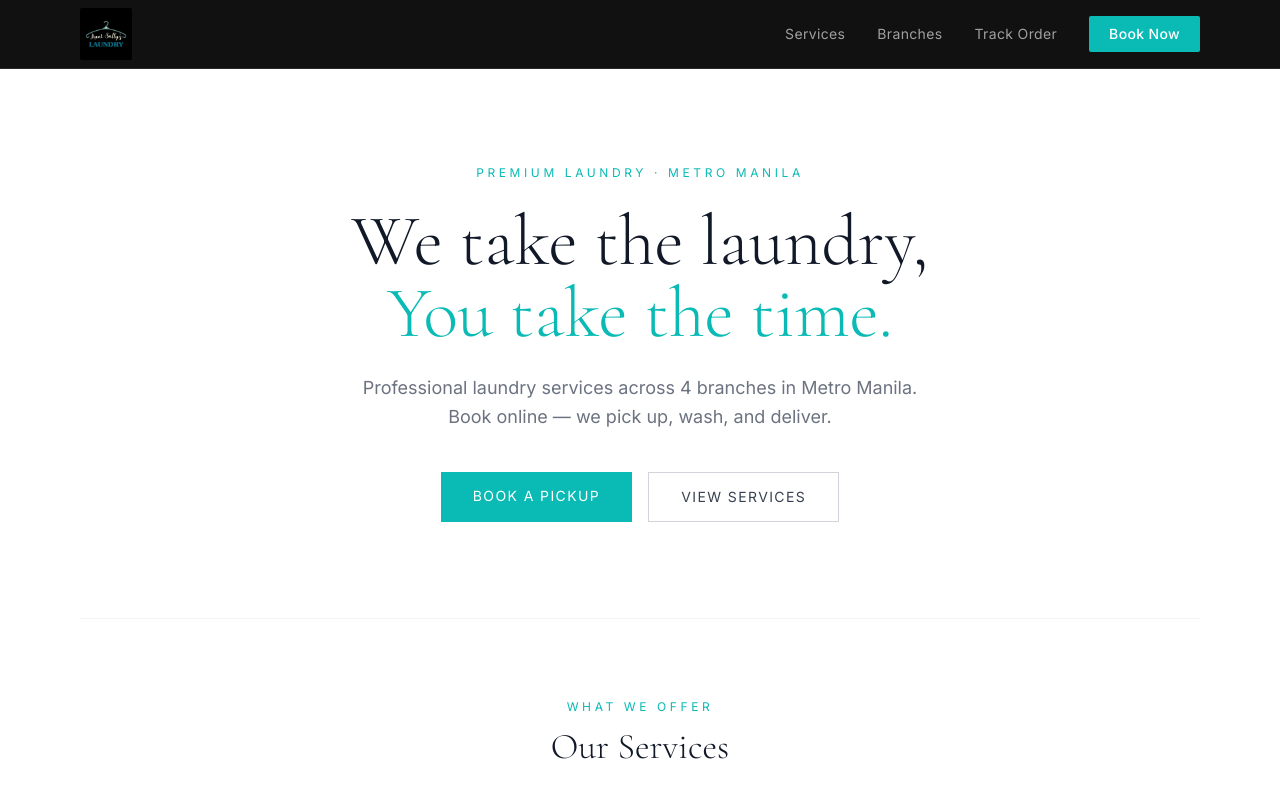
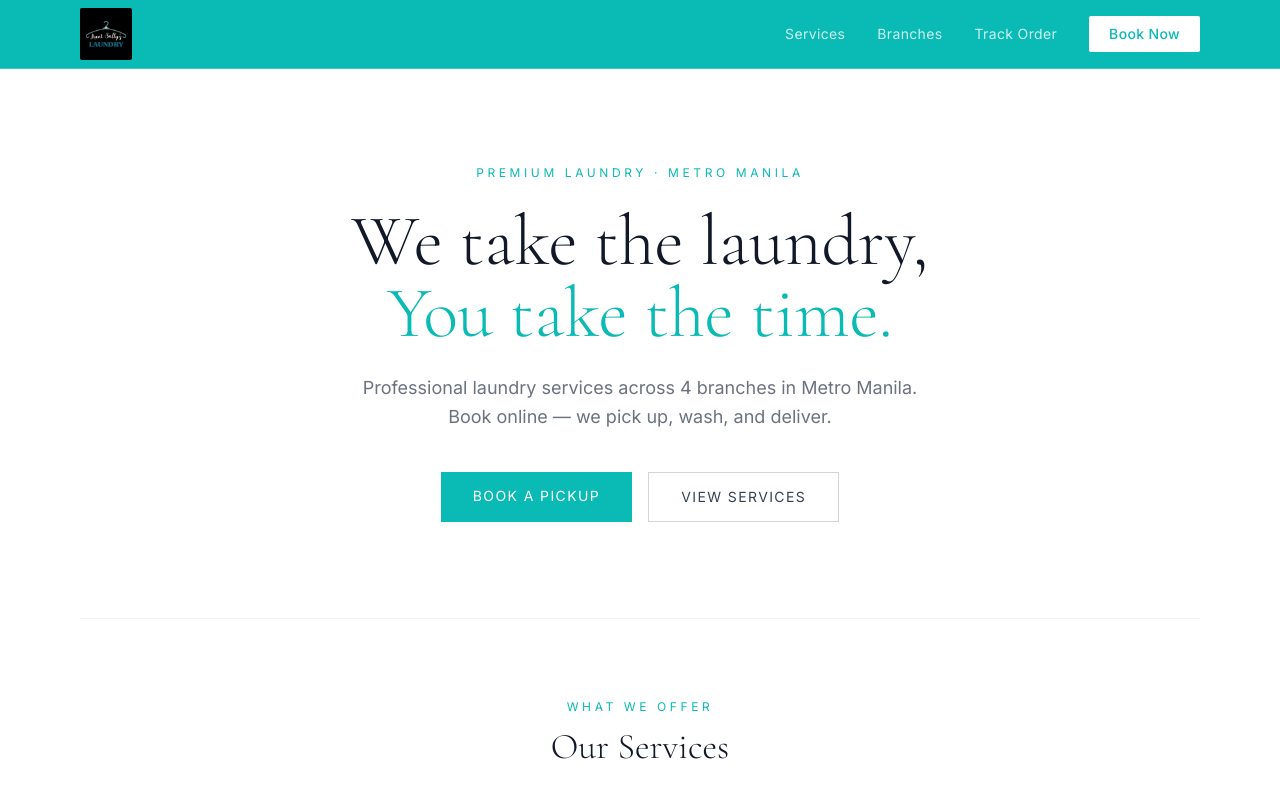
Before and after one commit to auntsallys-dev/aunt-sallys-platform, a Next.js app in the folder apps/web/: page / in a window 1280 px wide. Shown: the top 800 px of the page. Built offline with nearby package versions, Linux system fonts and the light colour scheme; what @aunt-sallys/ui would draw is missing.

Commit message:
fix: tiffany blue navbar and footer, consistent branding

```diff
--- a/apps/web/src/app/page.tsx
+++ b/apps/web/src/app/page.tsx
@@ -185,17 +185,17 @@ export default function HomePage() {
       </section>
 
       {/* CTA */}
-      <section className="bg-gray-900 py-20 px-4 text-center">
-        <p className="text-xs tracking-[0.3em] text-brand-400 uppercase mb-4">Ready?</p>
+      <section className="bg-[#0ABAB5] py-20 px-4 text-center">
+        <p className="text-xs tracking-[0.3em] text-white/70 uppercase mb-4">Ready?</p>
         <h2 className="font-serif text-4xl font-light text-white mb-4">Fresh laundry, delivered.</h2>
-        <p className="text-gray-400 mb-8">Book in under 2 minutes. We handle everything else.</p>
-        <Link href="/book" className="bg-brand-500 hover:bg-brand-600 text-white px-8 py-3.5 text-sm tracking-widest uppercase transition-colors">
+        <p className="text-white/80 mb-8">Book in under 2 minutes. We handle everything else.</p>
+        <Link href="/book" className="bg-white hover:bg-white/90 text-[#0ABAB5] font-medium px-8 py-3.5 text-sm tracking-widest uppercase transition-colors">
           Book a Pickup
         </Link>
       </section>
 
       {/* Footer */}
-      <footer className="py-8 text-center text-xs text-gray-400 tracking-wide">
+      <footer className="bg-[#0ABAB5] border-t border-white/20 py-8 text-center text-xs text-white/80 tracking-wide">
         © 2026 Aunt Sally&apos;s Laundry. All rights reserved. · Metro Manila, Philippines
       </footer>
     </div>
--- a/apps/web/src/components/Navbar.tsx
+++ b/apps/web/src/components/Navbar.tsx
@@ -3,7 +3,7 @@ import Link from "next/link";
 
 export default function Navbar() {
   return (
-    <nav className="sticky top-0 z-40 bg-[#111] border-b border-white/10">
+    <nav className="sticky top-0 z-40 bg-[#0ABAB5] border-b border-white/20">
       <div className="mx-auto flex max-w-6xl items-center justify-between px-4 py-2">
         <Link href="/" className="flex items-center">
           <Image
@@ -18,25 +18,25 @@ export default function Navbar() {
         <div className="flex items-center gap-8">
           <Link
             href="/services"
-            className="text-sm text-white/60 hover:text-white transition-colors tracking-wide"
+            className="text-sm text-white/80 hover:text-white transition-colors tracking-wide"
           >
             Services
           </Link>
           <Link
             href="/#branches"
-            className="text-sm text-white/60 hover:text-white transition-colors tracking-wide"
+            className="text-sm text-white/80 hover:text-white transition-colors tracking-wide"
           >
             Branches
           </Link>
           <Link
             href="/track"
-            className="text-sm text-white/60 hover:text-white transition-colors tracking-wide"
+            className="text-sm text-white/80 hover:text-white transition-colors tracking-wide"
           >
             Track Order
           </Link>
           <Link
             href="/book"
-            className="rounded-sm bg-brand-500 px-5 py-2 text-sm font-medium text-white hover:bg-brand-600 transition-colors tracking-wide"
+            className="rounded-sm bg-white px-5 py-2 text-sm font-medium text-[#0ABAB5] hover:bg-white/90 transition-colors tracking-wide"
           >
             Book Now
           </Link>
```
